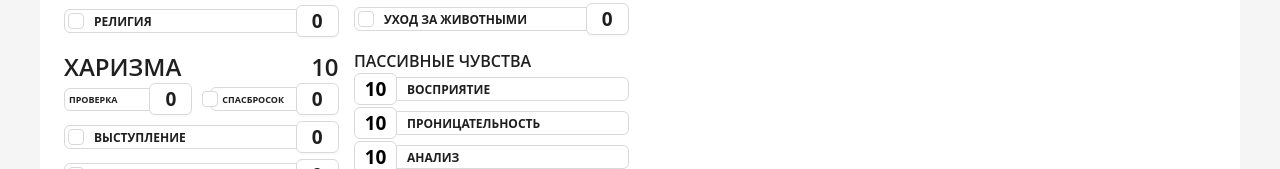
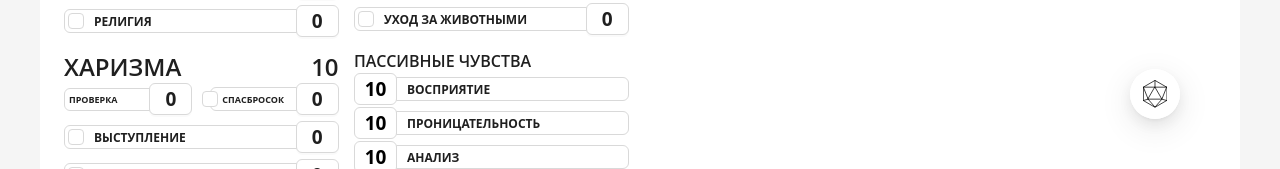
Before and after one commit to SugawaraKoushi/dnd-notes-client-app, a React (Create React App) app: page /characters/new in a window 1280 px wide. Shown: the part 581-750 px from the top of the page. Built offline with nearby package versions, Linux system fonts and the light colour scheme.

Commit message:
Remove debug logging, add icon

```diff
--- a/src/components/auth/Registration.jsx
+++ b/src/components/auth/Registration.jsx
@@ -6,7 +6,7 @@ const Registration = () => {
     const { Title } = Typography;
     const navigate = useNavigate();
 
-    const onFinish = async (values) => {
+    const handleFinish = async (values) => {
         const url = "http://localhost:8080/api/users/create";
 
         try {
@@ -54,7 +54,7 @@ const Registration = () => {
             <Form
                 layout="horizontal"
                 name="register"
-                onFinish={onFinish}
+                onFinish={handleFinish}
                 scrollToFirstError
                 labelCol={{ span: 6 }}
             >
--- a/src/components/characters/NewCharacter.jsx
+++ b/src/components/characters/NewCharacter.jsx
@@ -1,4 +1,12 @@
-import { Flex, Form, Input, InputNumber, Select, Grid } from "antd";
+import {
+    Flex,
+    Form,
+    Input,
+    InputNumber,
+    Select,
+    Grid,
+    FloatButton,
+} from "antd";
 import { useState } from "react";
 import AbilityTile from "./abilities/AbilityTile";
 import CharacterHeader from "./CharacterHeader";
@@ -16,6 +24,8 @@ import AttacksTable from "./attacks/AttacksTable";
 import Attack from "../../model/Attack";
 import { AttackContext } from "./context/AttackContext";
 import { NotificationContext } from "./context/NotificationContext";
+import Icon, { PlusOutlined } from "@ant-design/icons";
+import { D20Outlined } from "../../icons/D20Outlined";
 
 const NewCharacterPage = () => {
     const [character, setCharacter] = useState(new Character());
@@ -1030,13 +1040,13 @@ const NewCharacterPage = () => {
     };
 
     const handleHPChange = (hp) => {
-                setCharacter({
+        setCharacter({
             ...character,
             currentHP: hp.currentHP,
             maxHP: hp.maxHP,
             temporaryHP: hp.temporaryHP,
         });
-    }
+    };
 
     //#endregion Прочее
 
@@ -1499,6 +1509,18 @@ const NewCharacterPage = () => {
                 onClose={handleNotificationStackCloseButtonClick}
                 items={notifications}
             />
+            <FloatButton
+                className="dice-roll-button"
+                icon={<Icon component={() => <D20Outlined />} />}
+                style={{
+                    width: "50px",
+                    height: "50px",
+                    padding: 0,
+                    margin: 0,
+                    bottom: "100px",
+                    right: "100px",
+                }}
+            />
         </>
     );
 };
--- a/src/components/characters/attacks/AttacksTable.jsx
+++ b/src/components/characters/attacks/AttacksTable.jsx
@@ -53,16 +53,12 @@ const AttacksTable = () => {
 
     const handleModalClose = (updatedAttack) => {
         setIsModalOpen(false);
-        console.log(updatedAttack);
-
         const newAttacks = [...attacks];
         newAttacks[selectedAttackIndex] = updatedAttack;
         onAttacksChange(newAttacks);
     };
 
     const handleRollAttackButtonClick = (bonus, attackName) => {
-        console.log(attackName);
-
         const dice = 20;
         const times = 1;
         const value = rollDice(times, dice);
--- a/src/components/characters/index.css
+++ b/src/components/characters/index.css
@@ -116,3 +116,8 @@
     margin: 0 !important;
     padding: 0;
 }
+
+.dice-roll-button * .ant-float-btn-icon {
+    width: 100% !important;
+    font-size: 0 !important;
+}
--- a/src/components/services/HealthService.js
+++ b/src/components/services/HealthService.js
@@ -1,6 +1,6 @@
 export const getHealthBarColor = (current, max, temp) => {
     let percentage = (current / max) * 100;
-    console.log(percentage);
+
     if (percentage <= 25) {
         return "#e64747";
     }
--- /dev/null
+++ b/src/icons/D20Outlined.jsx
@@ -0,0 +1,29 @@
+export const D20Outlined = () => {
+    return (
+        <svg
+            width="24.000004"
+            height="27.711435"
+            viewBox="0 0 6.350001 7.3319839"
+            version="1.1"
+            id="svg1"
+            xmlns="http://www.w3.org/2000/svg"
+        >
+            <defs id="defs1" />
+            <g id="layer1" transform={"translate(-46.987669,-45.767912)"}>
+                <path
+                    id="path"
+                    style={{
+                        fill: "none",
+                        fillOpacity: 1,
+                        stroke: "#000000",
+                        strokeWidth: "0.196889",
+                        strokeLinecap: "round",
+                        strokeDasharray: "none",
+                        strokeOpacity: 1,
+                    }}
+                    d="m 53.238029,47.664048 -1.247161,3.173673 -1.829823,2.107722 -1.824772,-2.109975 m -1.249095,-3.162332 1.263109,3.161451 -1.263378,0.374623 m 4.889651,-0.378346 1.26115,0.368645 m -3.071298,-3.512025 1.818614,3.149935 h -3.63723 z m -0.0039,-1.802761 v 1.764162 m 3.076713,0.01544 -6.147128,-8.82e-4 m 6.146813,3.54662 -3.076398,1.776159 -3.076399,-1.776159 v -3.55232 l 3.076399,-1.776157 3.076398,1.776157 z"
+                />
+            </g>
+        </svg>
+    );
+};
```
Also changed, not shown: src/icons/d20.svg (added).
